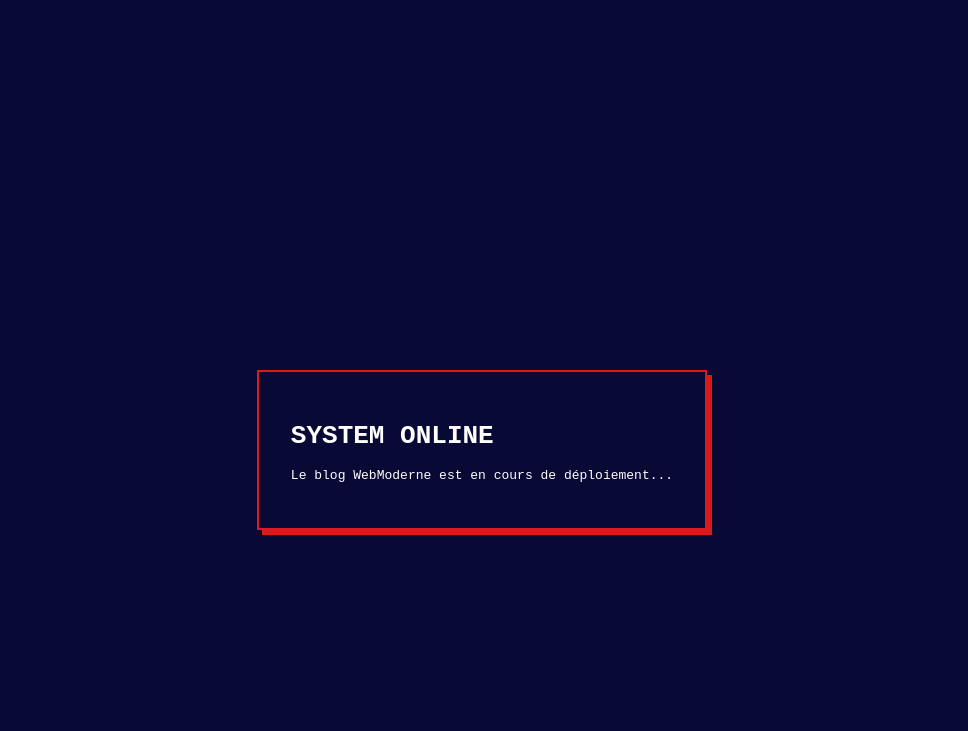
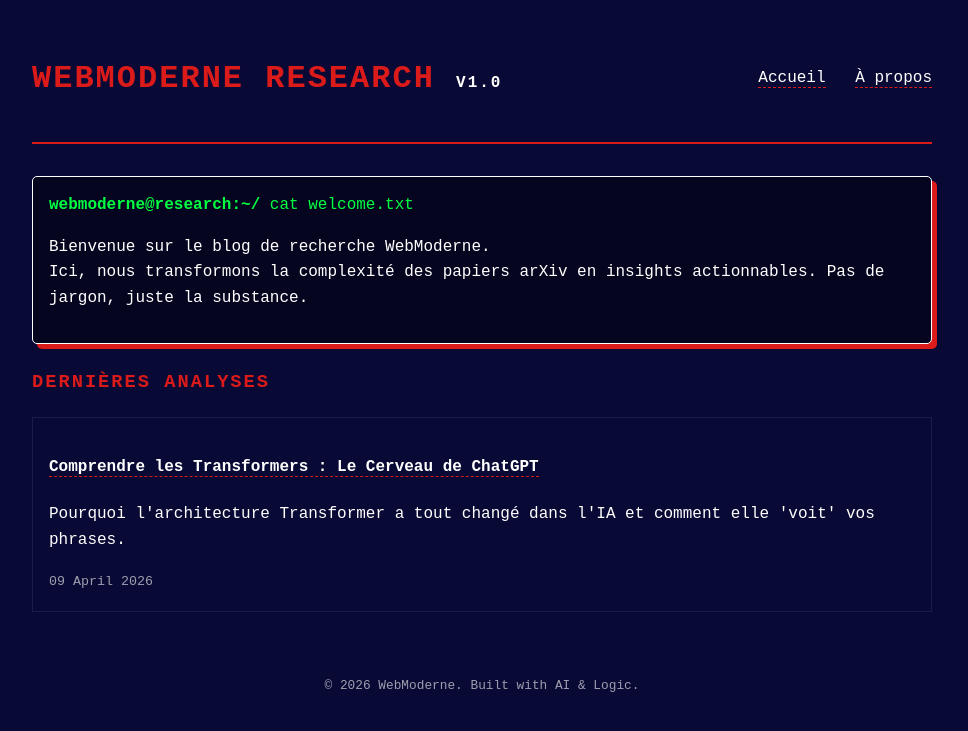
Before and after one commit to boucheb615-hue/webmoderne-blog, a Jekyll site: the page built from index.html, in a window 1280 px wide. Shown: the top 731 px of the page, without its empty margins (158-1126 px from the left). Built offline with Jekyll 4.4.1, drawn with Linux system fonts in a browser that asks for light colours.

Commit message:
Fix: Embed CSS for immediate visual rendering

```diff
--- a/index.html
+++ b/index.html
@@ -1,18 +1,50 @@
+---
+layout: default
+title: Accueil
+---
+<style>
+:root {
+    --bg-deep: #090935;
+    --accent-red: #db1a1a;
+    --text-white: #ffffff;
+    --terminal-green: #00ff41;
+    --font-mono: 'Fira Code', 'Courier New', monospace;
+}
+body { background-color: var(--bg-deep); color: var(--text-white); font-family: var(--font-mono); }
+.cli-box {
+    background: #050520;
+    border: 1px solid var(--text-white);
+    padding: 1rem;
+    border-radius: 5px;
+    box-shadow: 5px 5px 0px var(--accent-red);
+    margin: 1.5rem 0;
+}
+.cli-prompt { color: var(--terminal-green); font-weight: bold; }
+.post-card {
+    border: 1px solid #1a1a4d;
+    padding: 1rem;
+    margin-bottom: 1rem;
+}
+.post-card:hover { border-color: var(--accent-red); }
+a { color: var(--text-white); text-decoration: none; border-bottom: 1px dashed var(--accent-red); }
+</style>
 
-<!DOCTYPE html>
-<html lang="fr">
-<head>
-    <meta charset="UTF-8">
-    <title>WebModerne Blog - Test</title>
-    <style>
-        body { background: #090935; color: white; font-family: monospace; display: flex; justify-content: center; align-items: center; height: 100vh; margin: 0; }
-        .box { border: 2px solid #db1a1a; padding: 2rem; box-shadow: 5px 5px 0px #db1a1a; }
-    </style>
-</head>
-<body>
-    <div class="box">
-        <h1>SYSTEM ONLINE</h1>
-        <p>Le blog WebModerne est en cours de déploiement...</p>
-    </style>
-</body>
-</html>
+<div class="cli-box">
+    <span class="cli-prompt">webmoderne@research:~/</span> <span style="color: #00ff41;">cat welcome.txt</span>
+    <p style="margin-top: 1rem;">
+        Bienvenue sur le blog de recherche WebModerne. <br>
+        Ici, nous transformons la complexité des papiers arXiv en insights actionnables.
+        Pas de jargon, juste la substance.
+    </p>
+</div>
+
+<h3 style="color: var(--accent-red); text-transform: uppercase;">Dernières Analyses</h3>
+<div class="posts-list">
+    {% for post in site.posts %}
+        <div class="post-card">
+            <h4 style="color: var(--text-white);"><a href="{{ post.url }}">{{ post.title }}</a></h4>
+            <p>{{ post.excerpt }}</p>
+            <small style="opacity: 0.6;">{{ post.date | date: "%d %B %Y" }}</small>
+        </div>
+    {% endfor %}
+</div>
```
